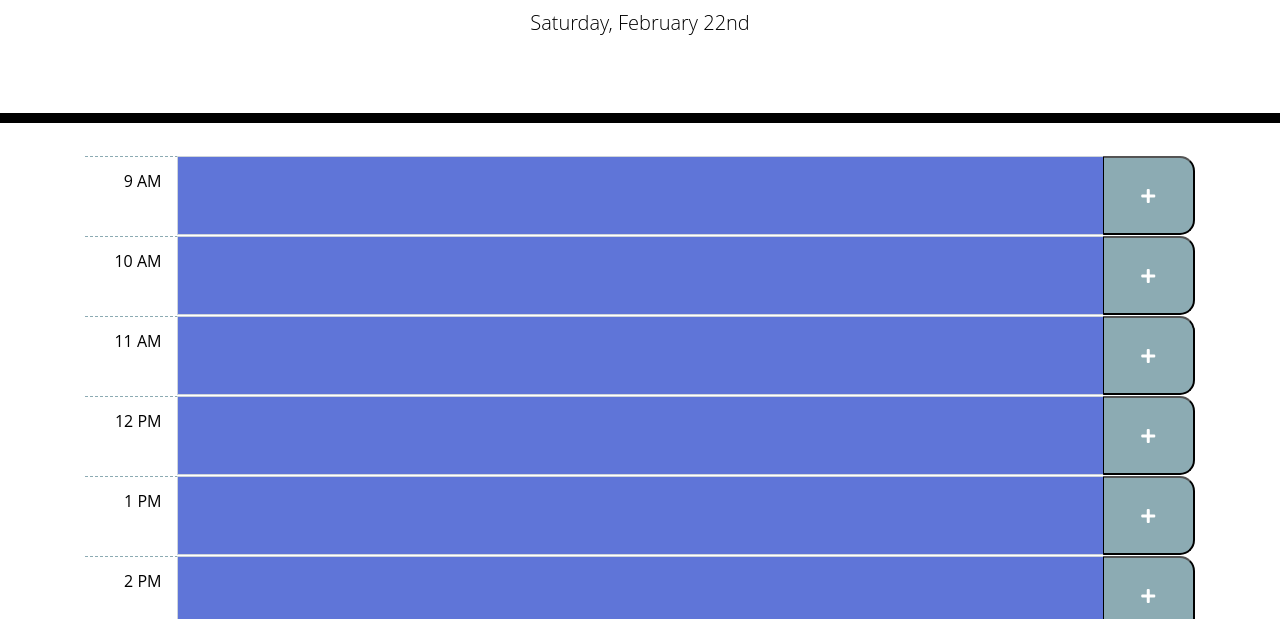
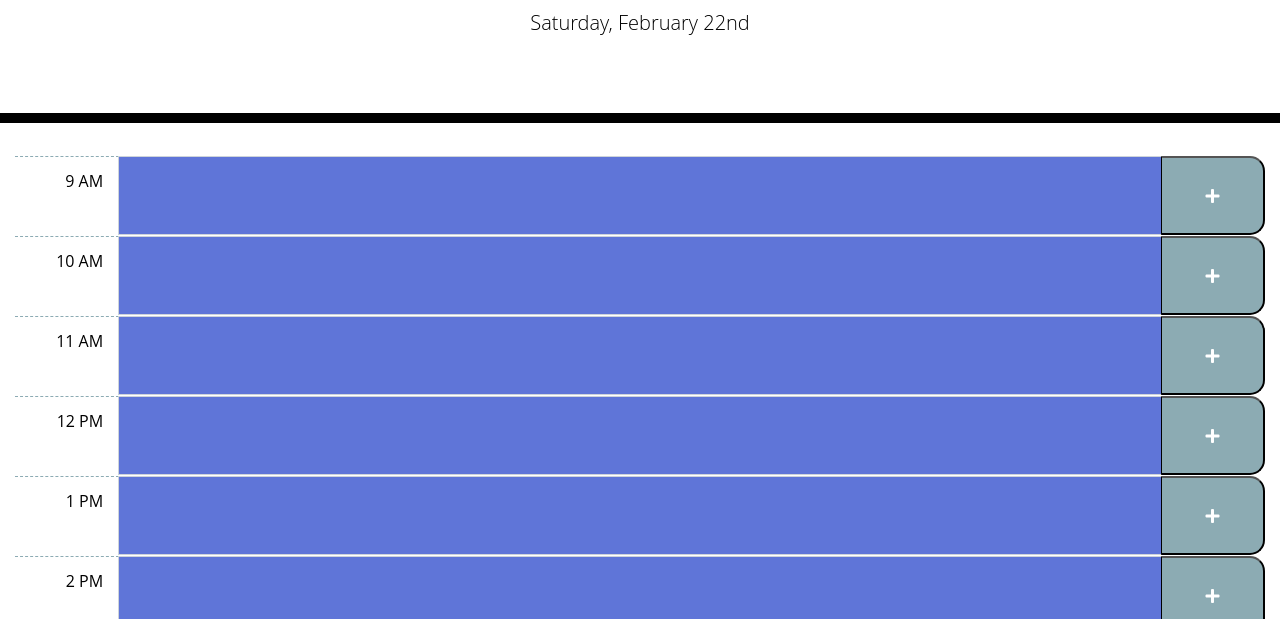
Before and after one commit to dylanhulbert/homework-05, a plain HTML site: page index.html in a window 1280 px wide. Shown: the part 181-800 px from the top of the page. Drawn offline with nearby package versions, Linux system fonts and the light colour scheme.

Commit message:
trying to get it more fluid

```diff
--- a/assets/script.js
+++ b/assets/script.js
@@ -45,7 +45,7 @@ planWorkday.forEach(function(timeBlock, index) {
 		'</textarea><div class="col-sm col-lg-1 input-group-append"><button class="saveBtn btn-block" type="submit"><i class="fas fa-plus"></i></button></div></div></div>';
 
 	// show entry rows
-	$(".container").append(row);
+	$(".container-fluid").append(row);
 });
 
 // function for past, present, next color
--- a/index.html
+++ b/index.html
@@ -15,7 +15,7 @@
 			<p class="lead">A simple calendar app for scheduling your work day</p>
 			<p id="currentDay" class="lead"></p>
 		</header>
-		<div class="container"></div>
+		<div class="container-fluid"></div>
 		<script src="https://code.jquery.com/jquery-3.4.1.min.js"></script>
 		<script src="https://cdnjs.cloudflare.com/ajax/libs/moment.js/2.24.0/moment.min.js"></script>
 		<script src="assets/script.js"></script>
```
